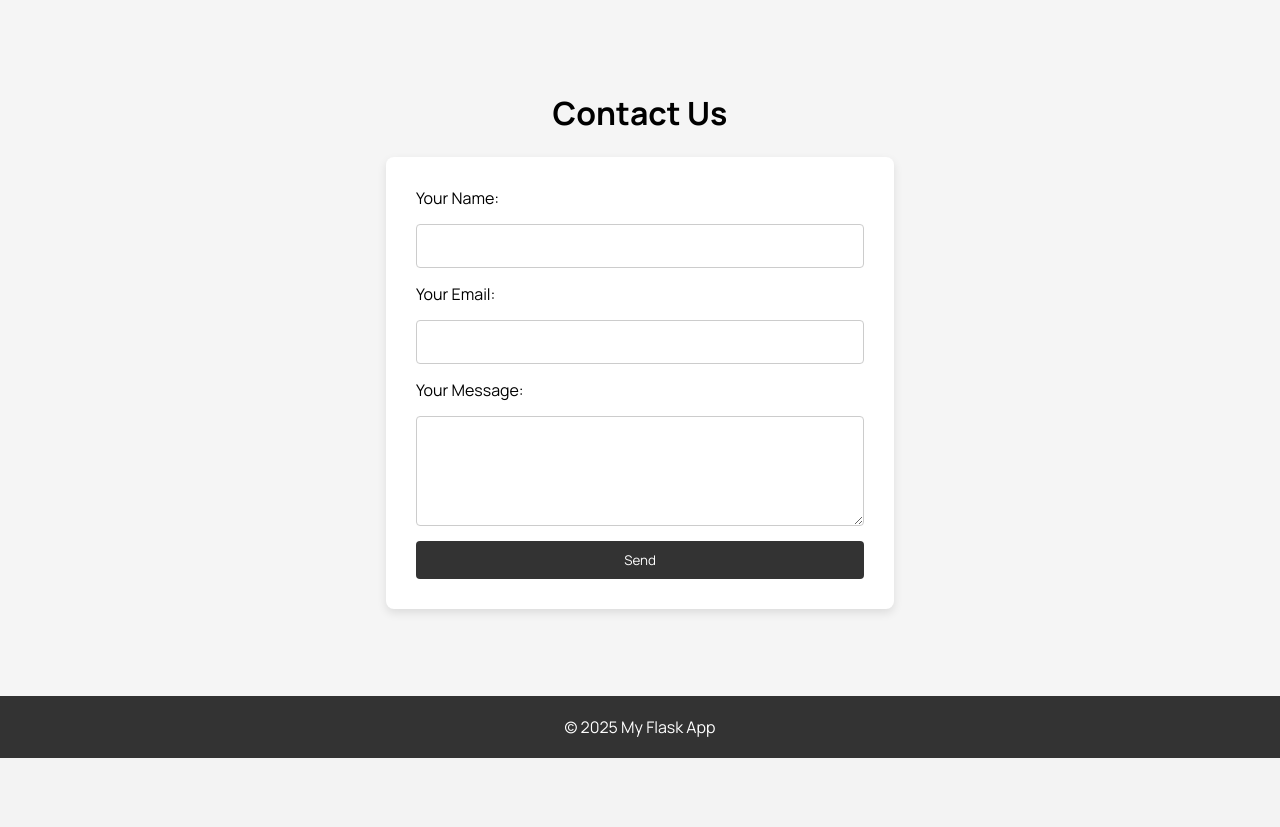
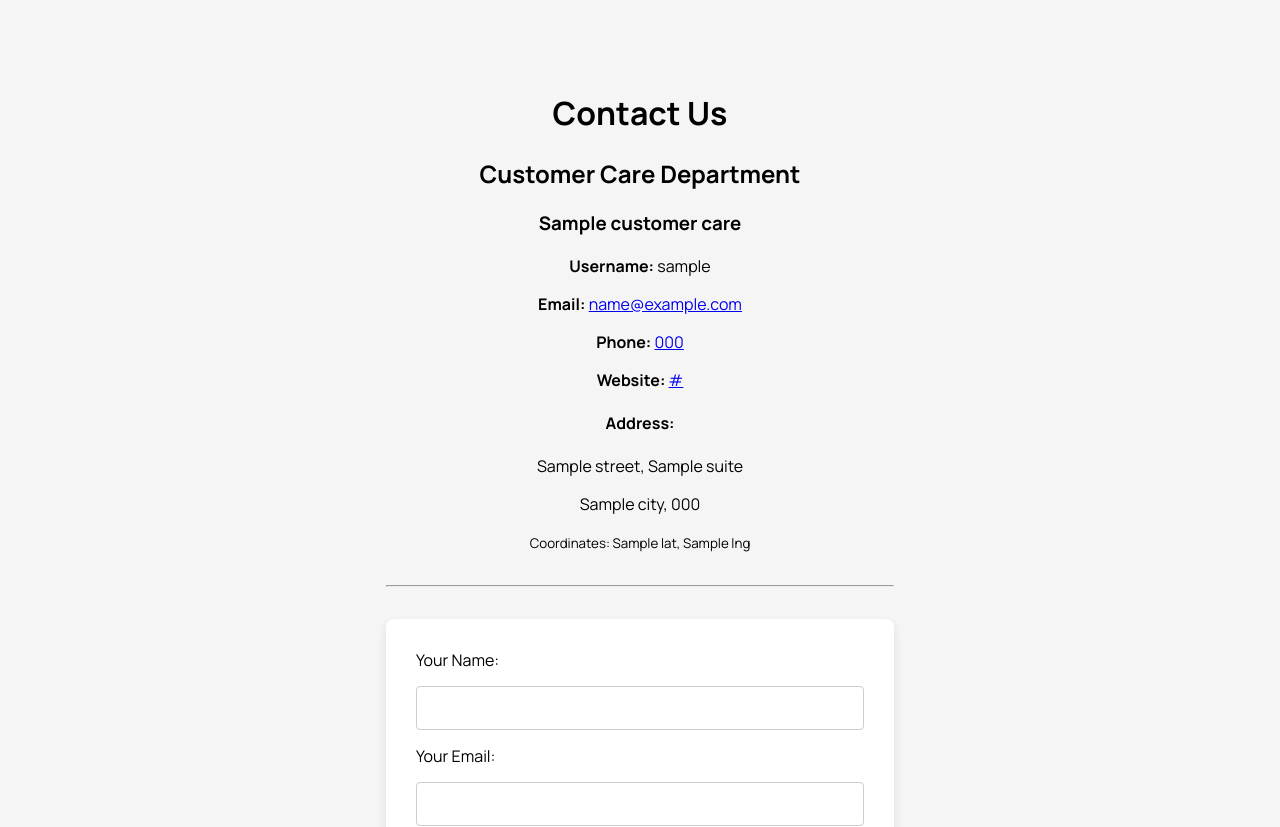
Before and after one commit to xinqich/simple-page, a Python web app: template app/templates/contact.html in a window 1280 px wide. Shown: the part 42-869 px from the top of the page. Before the commit the page ends 800 px from the top, so only its background shows below. Run offline with Jinja, Linux system fonts and the light colour scheme; the template is opened without the code that fills it: most values are stand-ins (such as "Sample title", 1, 10 or a date in 2020).

Commit message:
more information

```diff
--- a/app/templates/base.html
+++ b/app/templates/base.html
@@ -36,6 +36,8 @@
     </span>
 </footer>
 
-<script src="{{ url_for('static', filename='js/script.js') }}"></script>
+{% block extrajs %}
+
+{% endblock %}
 </body>
 </html>
--- a/app/templates/contact.html
+++ b/app/templates/contact.html
@@ -3,6 +3,28 @@
 {% block content %}
     <main class="main">
         <h1>Contact Us</h1>
+
+        <!-- Customer Care Information -->
+        <section class="customer-care-info">
+            <h2>Customer Care Department</h2>
+            <div class="contact-details">
+                <h3>{{ customer_care.name }}</h3>
+                <p><strong>Username:</strong> {{ customer_care.username }}</p>
+                <p><strong>Email:</strong> <a href="mailto:{{ customer_care.email }}">{{ customer_care.email }}</a></p>
+                <p><strong>Phone:</strong> <a href="tel:{{ customer_care.phone.replace(' ', '').replace('-', '') }}">{{ customer_care.phone }}</a></p>
+                <p><strong>Website:</strong> <a href="https://{{ customer_care.website }}" target="_blank">{{ customer_care.website }}</a></p>
+
+                <div class="address-info">
+                    <h4>Address:</h4>
+                    <p>{{ customer_care.address.street }}, {{ customer_care.address.suite }}</p>
+                    <p>{{ customer_care.address.city }}, {{ customer_care.address.zipcode }}</p>
+                    <p><small>Coordinates: {{ customer_care.address.geo.lat }}, {{ customer_care.address.geo.lng }}</small></p>
+                </div>
+            </div>
+        </section>
+
+        <hr style="margin: 2rem 0;">
+
         <span class="notification"></span>
         <form class="contact-form" method="post" action="/result">
             <label for="name">Your Name:</label>
@@ -18,3 +40,8 @@
         </form>
     </main>
 {% endblock %}
+
+
+{% block extrajs %}
+    <script src="{{ url_for('static', filename='js/script.js') }}"></script>
+{% endblock %}
--- a/app/templates/index.html
+++ b/app/templates/index.html
@@ -3,6 +3,7 @@
 {% block content %}
     <main class="main">
         <h1>Welcome to My Flask App</h1>
+        <p class="currentDatetime">Today: {{ time.strftime('%A, %B %d, %Y, %H:%M:%S') }}</p>
         <p>Explore the website to learn more about us!</p>
         <img src="https://upload.wikimedia.org/wikipedia/commons/3/3c/Flask_logo.svg" alt="Flask Logo" class="logo">
     </main>
```
Also changed, not shown: app/routes.py (+27 -3 lines), app/templates/about.html (+7 -0 lines).
